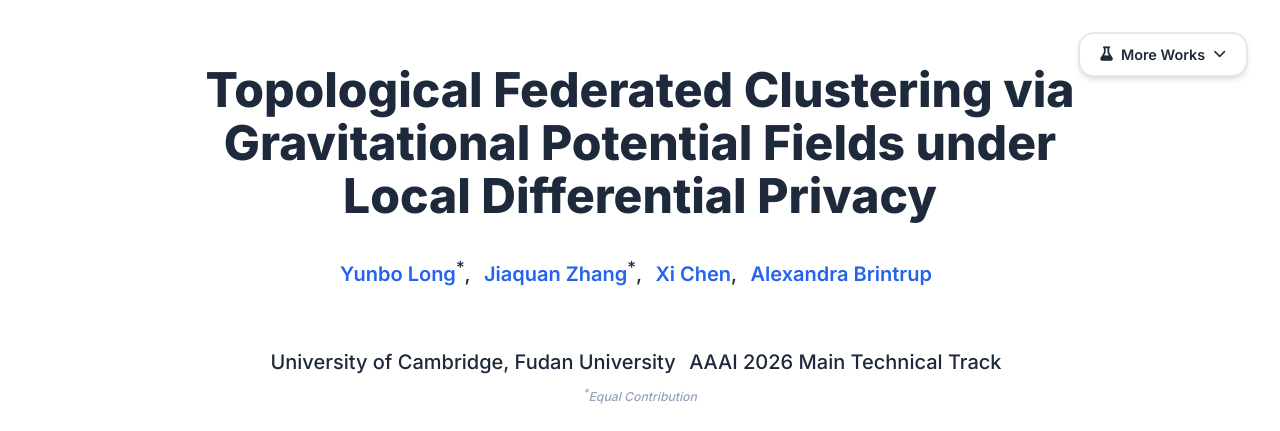
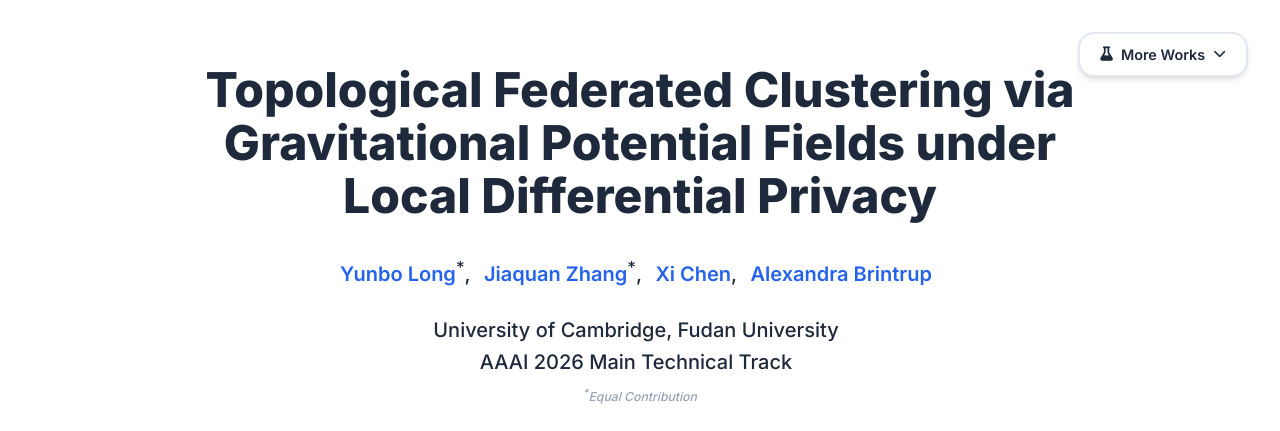
Before and after one commit to Yunbo-max/GFC, a plain HTML site: page index.html in a window 1280 px wide. Shown: the top 431 px of the page. Drawn offline with nearby package versions, Linux system fonts and the light colour scheme; some icons are missing.

Commit message:
Update index.html

```diff
--- a/index.html
+++ b/index.html
@@ -259,10 +259,7 @@ Local Differential Privacy</h1>
 
                   <div class="is-size-5 publication-authors">
                     <!-- TODO: Replace with your institution and conference/journal info -->
-                    <span class="author-block">University of Cambridge, Fudan University</span>
-
-                    <!-- Conference info -->
-                    <span class="author-block"><br>AAAI 2026 Main Technical Track</span>
+                    <span class="author-block">University of Cambridge, Fudan University<br>AAAI 2026 Main Technical Track</span>
                     <!-- TODO: Remove this line if no equal contribution -->
                     <span class="eql-cntrb"><small><br><sup>*</sup>Equal Contribution</small></span>
                   </div>
```
